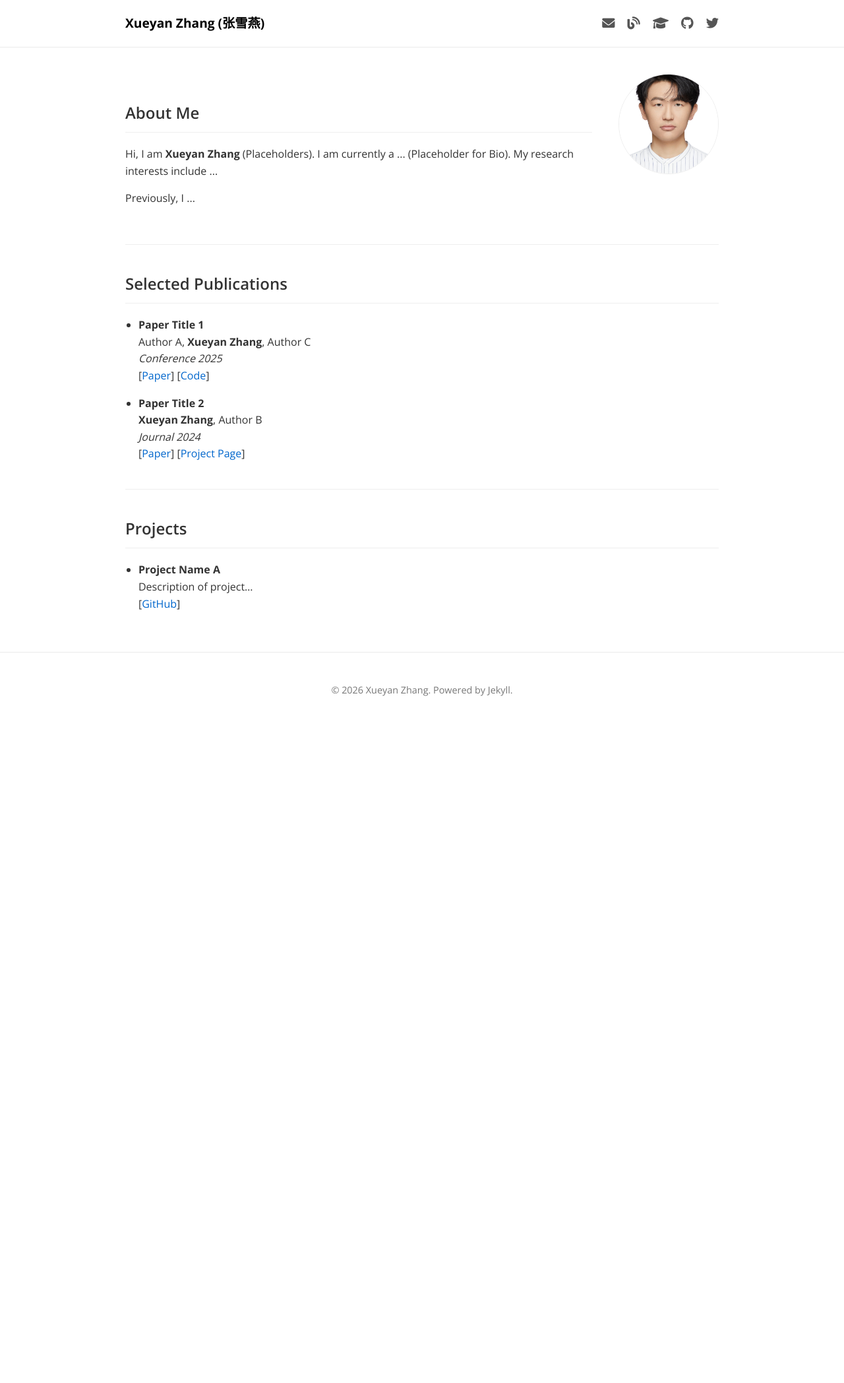
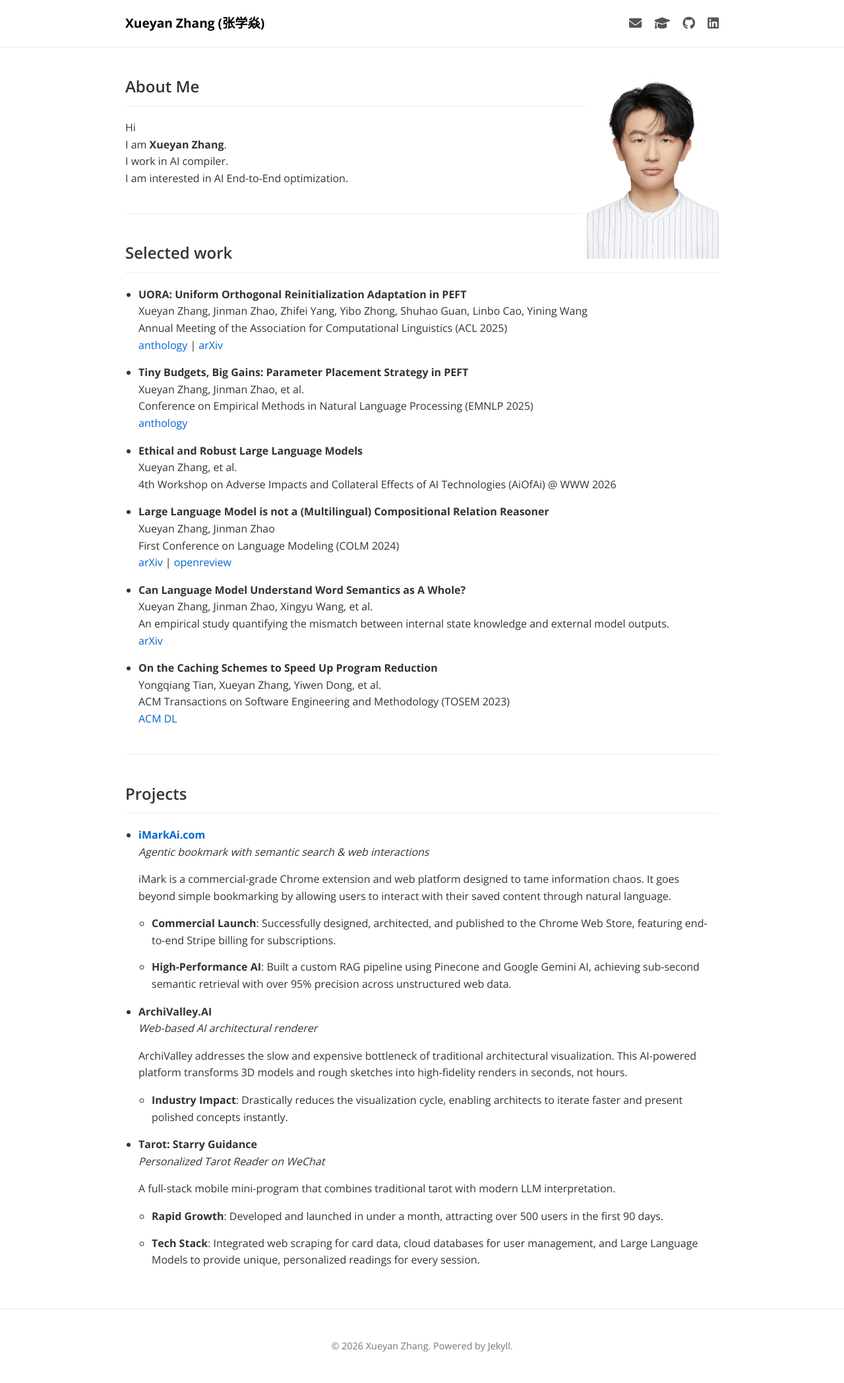
Before and after one commit to XueyanZhang/xueyanzhang.github.io, a Jekyll site: the page built from index.md, in a window 1280 px wide. Shown: the whole page at 66% size. Built offline with Jekyll 4.4.1, drawn with Linux system fonts in a browser that asks for light colours; before the commit the page ends 1101 px from its top, so only the background shows below that.

Commit message:
Update personal and contact information, social links, and expand homepage content with publications and projects, alongside profile image styling adjustments.

```diff
--- a/_layouts/default.html
+++ b/_layouts/default.html
@@ -1,5 +1,6 @@
 <!DOCTYPE html>
 <html lang="en">
+
 <head>
   <meta charset="UTF-8">
   <meta name="viewport" content="width=device-width, initial-scale=1.0">
@@ -10,19 +11,22 @@
   <!-- Google Fonts -->
   <link href="https://fonts.googleapis.com/css?family=Open+Sans:400,600,700&display=swap" rel="stylesheet">
 </head>
+
 <body>
 
   <header class="site-header">
     <div class="wrapper">
       <div class="site-title">
-        <a href="{{ '/' | relative_url }}">Xueyan Zhang (张雪燕)</a>
+        <a href="{{ '/' | relative_url }}">Xueyan Zhang (张学焱)</a>
       </div>
       <nav class="site-nav">
-        <a href="mailto:email@example.com"><i class="fas fa-envelope"></i></a>
-        <a href="#"><i class="fas fa-blog"></i></a>
-        <a href="#"><i class="fas fa-graduation-cap"></i></a> <!-- Google Scholar -->
-        <a href="https://github.com/xueyanz"><i class="fab fa-github"></i></a>
-        <a href="#"><i class="fab fa-twitter"></i></a>
+        <a href="mailto:xueyanzhang27+githubpages@gmail.com"><i class="fas fa-envelope"></i></a>
+        <!-- <a href="#"><i class="fas fa-blog"></i></a> -->
+        <a href="https://scholar.google.ca/citations?user=9ZlGB5EAAAAJ&hl=en"><i class="fas fa-graduation-cap"></i></a>
+        <!-- Google Scholar -->
+        <a href="https://github.com/xueyanzhang"><i class="fab fa-github"></i></a>
+        <a href="https://www.linkedin.com/in/xueyanzhang27/"><i class="fab fa-linkedin"></i></a>
+        <!-- <a href="#"><i class="fab fa-twitter"></i></a> -->
       </nav>
     </div>
   </header>
@@ -40,4 +44,5 @@
   </footer>
 
 </body>
+
 </html>
--- a/assets/css/style.scss
+++ b/assets/css/style.scss
@@ -80,9 +80,9 @@ a {
   .profile-image {
     flex: 0 0 150px;
     img {
-      width: 150px;
-      height: 150px;
-      border-radius: 50%; // Circular avatar or remove for square
+      width: 250px;
+      height: 300px;
+      border-radius: 5%; // Circular avatar or remove for square
       object-fit: cover;
       border: 1px solid #eee;
     }
--- a/index.md
+++ b/index.md
@@ -3,41 +3,68 @@ layout: default
 title: Home
 ---
 
-<div class="profile-section">
-  <div class="profile-text">
-    <h2>About Me</h2>
-    <p>
-      Hi, I am <strong>Xueyan Zhang</strong> (Placeholders). I am currently a ... (Placeholder for Bio).
-      My research interests include ...
-    </p>
-    <p>
-      Previously, I ...
-    </p>
-  </div>
-  <div class="profile-image">
-    <!-- Placeholder for an image. In real usage, put a file in assets/images/ -->
-    <img src="{{ '/assets/images/profile_photo.JPG' | relative_url }}" alt="Xueyan Zhang" style="max-width: 200px;">
-  </div>
-</div>
+<img style="float:right; padding-left:10px" src="{{ '/assets/images/profile_photo.JPG' | relative_url }}" alt="Xueyan Zhang" width="200">
 
-<hr>
+## About Me
 
-<h2>Selected Publications</h2>
+Hi
+I am **Xueyan Zhang**.
+I work in AI compiler.
+I am interested in AI End-to-End optimization.
 
-*   **Paper Title 1** <br>
-    Author A, **Xueyan Zhang**, Author C <br>
-    *Conference 2025* <br>
-    [<a href="#">Paper</a>] [<a href="#">Code</a>]
+---
 
-*   **Paper Title 2** <br>
-    **Xueyan Zhang**, Author B <br>
-    *Journal 2024* <br>
-    [<a href="#">Paper</a>] [<a href="#">Project Page</a>]
+## Selected work
 
-<hr>
+- **UORA: Uniform Orthogonal Reinitialization Adaptation in PEFT** <br>
+  Xueyan Zhang, Jinman Zhao, Zhifei Yang, Yibo Zhong, Shuhao Guan, Linbo Cao, Yining Wang <br>
+  Annual Meeting of the Association for Computational Linguistics (ACL 2025) <br>
+[anthology](https://aclanthology.org/2025.acl-long.575/) | [arXiv](https://arxiv.org/abs/2505.20154)
 
-<h2>Projects</h2>
+- **Tiny Budgets, Big Gains: Parameter Placement Strategy in PEFT** <br>
+  Xueyan Zhang, Jinman Zhao, et al. <br>
+  Conference on Empirical Methods in Natural Language Processing (EMNLP 2025) <br>
+  [anthology](https://aclanthology.org/2025.emnlp-main.321/)
 
-*   **Project Name A** <br>
-    Description of project... <br>
-    [<a href="#">GitHub</a>]
+- **Ethical and Robust Large Language Models** <br>
+  Xueyan Zhang, et al. <br>
+  4th Workshop on Adverse Impacts and Collateral Effects of AI Technologies (AiOfAi) @ WWW 2026 <br>
+
+- **Large Language Model is not a (Multilingual) Compositional Relation Reasoner** <br>
+  Xueyan Zhang, Jinman Zhao <br>
+  First Conference on Language Modeling (COLM 2024) <br>
+  [arXiv](https://arxiv.org/abs/2403.02615) | [openreview](https://openreview.net/forum?id=wLQ3I0F1oj)
+
+- **Can Language Model Understand Word Semantics as A Whole?** <br>
+  Xueyan Zhang, Jinman Zhao, Xingyu Wang, et al. <br>
+  An empirical study quantifying the mismatch between internal state knowledge and external model outputs. <br>
+  [arXiv](https://arxiv.org/abs/2409.13972)
+
+- **On the Caching Schemes to Speed Up Program Reduction** <br>
+  Yongqiang Tian, Xueyan Zhang, Yiwen Dong, et al. <br>
+  ACM Transactions on Software Engineering and Methodology (TOSEM 2023) <br>
+  [ACM DL](https://dl.acm.org/doi/10.1145/3617172)
+
+---
+
+## Projects
+
+- **[iMarkAi.com](https://imarkai.com/)**
+  *Agentic bookmark with semantic search & web interactions*
+
+  iMark is a commercial-grade Chrome extension and web platform designed to tame information chaos. It goes beyond simple bookmarking by allowing users to interact with their saved content through natural language.
+  - **Commercial Launch**: Successfully designed, architected, and published to the Chrome Web Store, featuring end-to-end Stripe billing for subscriptions.
+  - **High-Performance AI**: Built a custom RAG pipeline using Pinecone and Google Gemini AI, achieving sub-second semantic retrieval with over 95% precision across unstructured web data.
+
+- **ArchiValley.AI**
+  *Web-based AI architectural renderer*
+
+  ArchiValley addresses the slow and expensive bottleneck of traditional architectural visualization. This AI-powered platform transforms 3D models and rough sketches into high-fidelity renders in seconds, not hours.
+  - **Industry Impact**: Drastically reduces the visualization cycle, enabling architects to iterate faster and present polished concepts instantly.
+
+- **Tarot: Starry Guidance**
+  *Personalized Tarot Reader on WeChat*
+
+  A full-stack mobile mini-program that combines traditional tarot with modern LLM interpretation.
+  - **Rapid Growth**: Developed and launched in under a month, attracting over 500 users in the first 90 days.
+  - **Tech Stack**: Integrated web scraping for card data, cloud databases for user management, and Large Language Models to provide unique, personalized readings for every session.
```
Also changed, not shown: README.md.
